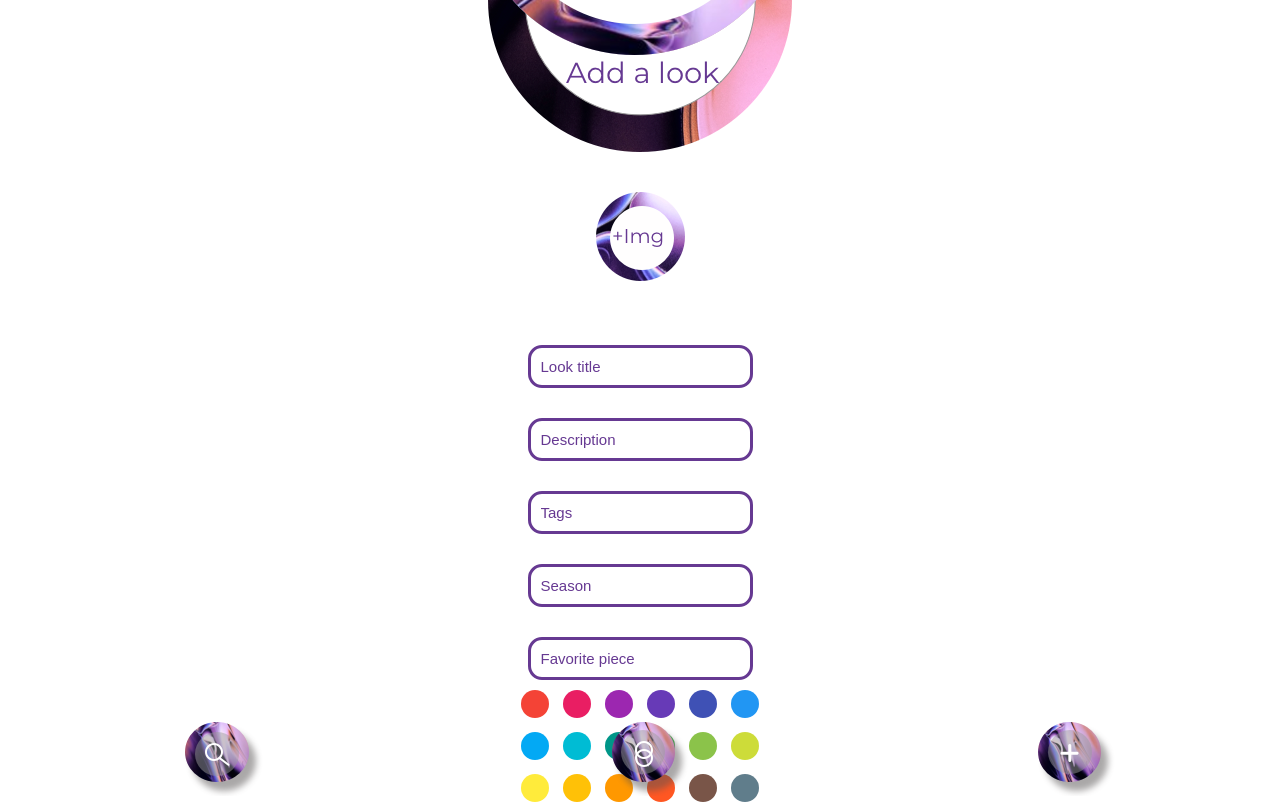
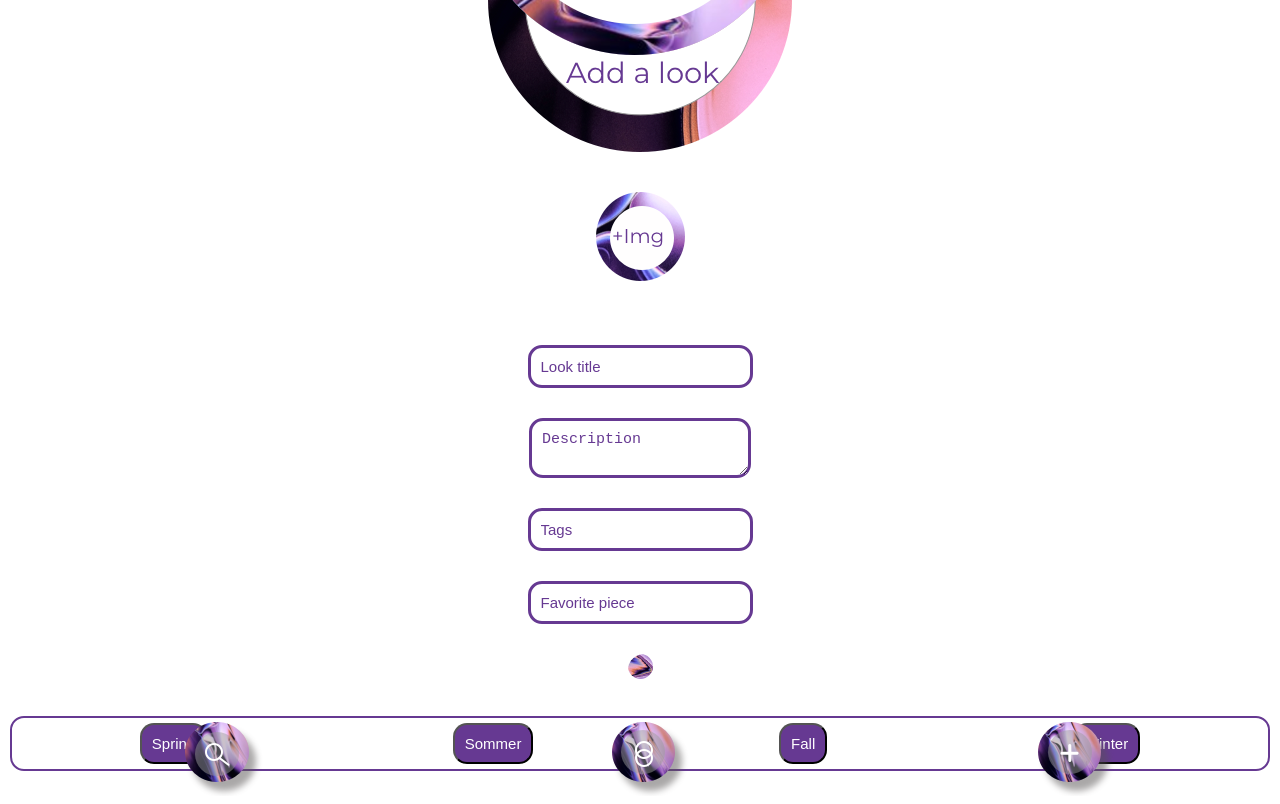
Before and after one commit to barksvault/Vibe, a React (Create React App) app: page /create in a window 1280 px wide. Shown: the top 804 px of the page. Built offline with nearby package versions, Linux system fonts and the light colour scheme.

Commit message:
Added Season Bttn

```diff
--- a/package.json
+++ b/package.json
@@ -3,6 +3,7 @@
   "version": "0.1.0",
   "private": true,
   "dependencies": {
+    "@material-ui/core": "^4.3.1",
     "animate.css": "^3.7.2",
     "axios": "^0.19.0",
     "docz": "^1.2.0",
@@ -13,8 +14,9 @@
     "react-dom": "^16.8.6",
     "react-router-dom": "^5.0.1",
     "react-scripts": "3.0.1",
-    "react-spring": "^8.0.27",
+    "react-select": "^3.0.4",
     "react-transition-group": "^4.2.1",
+    "reactjs-popup": "^1.4.2",
     "styled-components": "^4.3.2",
     "uuid": "^3.3.2"
   },
--- a/src/app/App.js
+++ b/src/app/App.js
@@ -17,6 +17,14 @@ const Container = styled.div`
 function App() {
   const [looks, setLooks] = React.useState(getFromLocal("looks") || []);
 
+  function deleteLook(id, history) {
+    const outfits = looks.filter(look => {
+      return look._id !== id;
+    });
+    setLooks(outfits);
+    history.push("/dashboard");
+  }
+
   return (
     <Container>
       <Router>
@@ -33,12 +41,16 @@ function App() {
 
           <Route
             path="/look/:id"
-            render={props => <LookDetail looks={looks} {...props} />}
+            render={props => (
+              <LookDetail deleteLook={deleteLook} looks={looks} {...props} />
+            )}
           />
 
           <Route
             path="/dashboard"
-            render={props => <Dashboard looks={looks} {...props} />}
+            render={props => (
+              <Dashboard deleteLook={deleteLook} looks={looks} {...props} />
+            )}
           />
 
           <Route path="/" component={Landing} />
--- a/src/app/GlobalStyles.js
+++ b/src/app/GlobalStyles.js
@@ -10,4 +10,12 @@ html,body {
 }
 body {
     font-family: 'Montserrat', sans-serif;
-}`;
+}
+
+.popup-content {
+
+    width:auto !important;
+   border: solid 2px #663992 !important;
+    border-radius:14px !important;
+}
+`;
--- a/src/components/DashboardHeaderContent.js
+++ b/src/components/DashboardHeaderContent.js
@@ -69,6 +69,9 @@ function DashboardHeaderContent({ looks }) {
   function renderLook(look) {
     return <Look id={look._id} img={look.img} title={look.title} />;
   }
+  function renderTags(lookTag) {
+    return <Tag id={lookTag._id} tag={lookTag.tags} />;
+  }
   return (
     <DashboardHeader>
       <DashboardTitle>VIBE </DashboardTitle>
@@ -79,7 +82,9 @@ function DashboardHeaderContent({ looks }) {
       <TodaysCard>{looks && renderLook(looks[0])}</TodaysCard>
       <Tags>
         <TagContainer1>
-          <Tag>#Elegant</Tag>
+          {looks
+            .slice(0, 2)
+            .map(lookTag => lookTag.tags && renderTags(lookTag))}
         </TagContainer1>
         <TagContainer2>
           <Tag>#Classy</Tag>
--- a/src/components/Look.js
+++ b/src/components/Look.js
@@ -23,10 +23,11 @@ const LookTitle = styled.div`
   border-top: 1px solid #663992;
   padding: 2px 5px;
   font-size: 14px;
+  color: #663992;
   background-color: rgba(216, 216, 216, 0.141882);
 `;
 
-function Look({ img, _id, title, onClick, ...props }) {
+function Look({ img, title, onClick, ...props }) {
   return (
     <StyledLook {...props}>
       <LookImg onClick={onClick} src={img} />
--- /dev/null
+++ b/src/components/Seasoninput.js
@@ -0,0 +1,62 @@
+import React from "react";
+import styled from "styled-components";
+
+const StyledButton = styled.button`
+  padding: 10px;
+  color: white;
+  background: #663992;
+  border-radius: 14px;
+  font-size: 15px;
+  :hover,
+  :focus {
+    outline: none;
+    color: #663992;
+    border-color: #663992;
+    background-color: white;
+  }
+`;
+const ButtonContainer = styled.div`
+  padding: 5px;
+  border-radius: 14px;
+  border: solid 2px #663992;
+  margin: 0 10px;
+  display: flex;
+  justify-content: space-around;
+`;
+function SeasonInput({ onhandleSelectedSeason }) {
+  return (
+    <ButtonContainer>
+      <StyledButton
+        value="Spring"
+        name="season"
+        onClick={onhandleSelectedSeason}
+      >
+        Spring{" "}
+      </StyledButton>
+
+      <StyledButton
+        name="season"
+        value="Sommer"
+        onClick={onhandleSelectedSeason}
+      >
+        {" "}
+        Sommer
+      </StyledButton>
+
+      <StyledButton name="season" value="Fall" onClick={onhandleSelectedSeason}>
+        {" "}
+        Fall
+      </StyledButton>
+
+      <StyledButton
+        name="season"
+        value="Winter"
+        onClick={onhandleSelectedSeason}
+      >
+        {" "}
+        Winter
+      </StyledButton>
+    </ButtonContainer>
+  );
+}
+export default SeasonInput;
--- a/src/pages/Create.js
+++ b/src/pages/Create.js
@@ -9,6 +9,9 @@ import { setToLocal } from "../services";
 import axios from "axios";
 import uuid from "uuid/v1";
 import { fadeVibe } from "../utils/animations";
+import Popup from "reactjs-popup";
+import ColorBttn from "../Images/ColorBttn.png";
+import SeasonInput from "../components/Seasoninput";
 
 const Container = styled.div`
   padding: 20px;
@@ -38,7 +41,7 @@ const TitleInput = styled.input`
   border: 3px solid #663992;
   font-size: 15px;
 `;
-const DescriptionInput = styled.input`
+const DescriptionInput = styled.textarea`
   ::placeholder {
     color: #663992;
   }
@@ -49,17 +52,7 @@ const DescriptionInput = styled.input`
   font-size: 15px;
   border: 3px solid #663992;
 `;
-const SeasonInput = styled.input`
-  ::placeholder {
-    color: #663992;
-  }
-  margin-bottom: 30px;
-  padding: 10px;
-  border-radius: 14px;
 
-  font-size: 15px;
-  border: 3px solid #663992;
-`;
 const TagInput = styled.input`
   ::placeholder {
     color: #663992;
@@ -78,7 +71,7 @@ const FavoritePieceInput = styled.input`
   margin-bottom: 30px;
   padding: 10px;
   border-radius: 14px;
-  margin-bottom: 10px;
+
   font-size: 15px;
   border: 3px solid #663992;
 `;
@@ -98,6 +91,14 @@ const StyledImgContainer = styled.div`
 const ImgUpload = styled.div`
   display: none;
 `;
+const ColorDot = styled.div`
+  margin-bottom: 30px;
+  height: 25px;
+  width: 25px;
+  background-image: url(${ColorBttn});
+  border-radius: 50%;
+`;
+
 const CLOUDNAME = process.env.REACT_APP_CLOUDINARY_CLOUDNAME;
 const PRESET = process.env.REACT_APP_CLOUDINARY_PRESET;
 
@@ -156,10 +157,14 @@ function CreateCard({ looks, setLooks, ...props }) {
     setToLocal("looks", [formValues, ...looks]);
     setLooks([formValues, ...looks]);
     props.history.push("/dashboard");
-    // then redirect to...
   }
   const handleColorChange = ({ hex }) =>
     setFormValues({ ...formValues, color: hex });
+
+  function handleSelectedSeason(e) {
+    const selectedSeason = e.target.value;
+    setFormValues({ ...formValues, season: selectedSeason });
+  }
 
   return (
     <>
@@ -179,7 +184,7 @@ function CreateCard({ looks, setLooks, ...props }) {
             <img
               src={formValues.img}
               alt=""
-              style={{ width: "50%", borderRadius: "50%" }}
+              style={{ width: "50%", borderRadius: "50px" }}
             />
           )}
         </StyledImgContainer>
@@ -197,18 +202,29 @@ function CreateCard({ looks, setLooks, ...props }) {
           onChange={handleChange}
         />
         <TagInput placeholder="Tags" name="tags" />
-        <SeasonInput
-          placeholder="Season"
-          name="season"
-          onChange={handleChange}
-        />
+
         <FavoritePieceInput
           placeholder="Favorite piece"
           name="favorite"
           onChange={handleChange}
         />
-        <CirclePicker name="color" onChangeComplete={handleColorChange} />
+        <Popup trigger={<ColorDot />} position="top ">
+          {close => (
+            <div>
+              <div>
+                <CirclePicker
+                  name="color"
+                  onChangeComplete={handleColorChange}
+                />
+              </div>
+              <a className="close" onClick={close}>
+                &times;
+              </a>
+            </div>
+          )}
+        </Popup>
       </StyledForm>
+      <SeasonInput onhandleSelectedSeason={handleSelectedSeason} />
 
       <Container>
         <SubButton src={SubmitButton} onClick={handleSubmit} />
--- a/src/pages/Dashboard.js
+++ b/src/pages/Dashboard.js
@@ -34,6 +34,7 @@ function Dashboard({ looks, history }) {
   function renderLook(look) {
     return (
       <Look
+        key={look._id}
         id={look._id}
         img={look.img}
         title={look.title}
@@ -43,7 +44,6 @@ function Dashboard({ looks, history }) {
   }
 
   function handleLookSelect(look, _id) {
-    console.log("passed it", look);
     setSelectedLook({ _id: uuid(), ...look });
     history.push(`look/${look._id}`);
   }
--- a/src/pages/LookDetail.js
+++ b/src/pages/LookDetail.js
@@ -3,9 +3,9 @@ import styled from "styled-components";
 import Detail from "../Images/DetailBackground.png";
 import { fadeVibe } from "../utils/animations";
 
-function LookDetail({ history, looks, match }) {
+function LookDetail({ history, looks, match, deleteLook }) {
   const outfit = looks && looks.find(look => look._id === match.params.id);
-  console.log(outfit.description);
+  console.log(outfit);
   if (!outfit) {
     return null; // Look not found
   }
@@ -18,7 +18,7 @@ function LookDetail({ history, looks, match }) {
   const DetailImg = styled.img`
     border: white 2px solid;
     border-radius: 20px;
-    object-fit: contain;
+    object-fit: cover;
     height: 384px;
     width: 100vw;
     animation: ${fadeVibe} 3s ease 1 both;
@@ -57,6 +57,7 @@ function LookDetail({ history, looks, match }) {
   function handleBackClick() {
     history.push(`/dashboard`);
   }
+
   return (
     <>
       <Container>
@@ -70,8 +71,14 @@ function LookDetail({ history, looks, match }) {
           <StyledPara>{outfit.favorite}</StyledPara>
           <h2>Season</h2>
           <StyledPara>{outfit.season}</StyledPara>
+          <h2>Tags</h2>
+          <StyledPara>{outfit.tags}</StyledPara>
           <h2>Color</h2>
           <ColorDot />
+          <button onClick={() => deleteLook(outfit._id, history)}>
+            {" "}
+            "delete look"
+          </button>
         </ContainerContent>
       </Container>
     </>
```
Also changed, not shown: src/components/Tags.js (added, +13 -0 lines), src/Images/ColorBttn.png (added), 1 other file (tests, documents, lock files or other folders).
